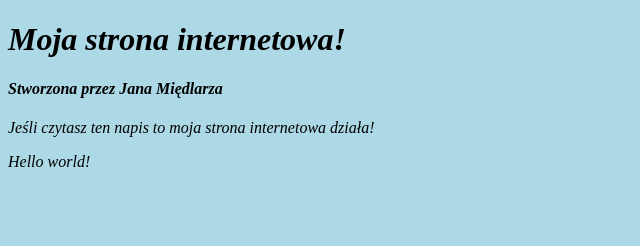
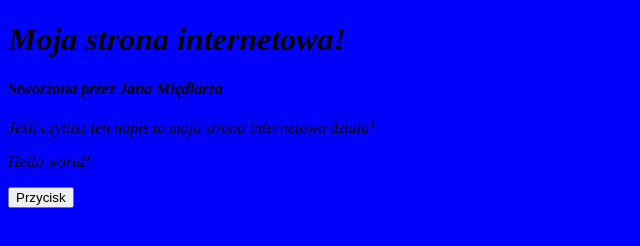
Before and after one commit to HowHowHow54A/HowHowHow54A.github.io, a plain HTML site: page index.html in a window 1280 px wide. Shown: the whole page, without its empty margins (0-640 px from the left). Drawn offline with Linux system fonts and the light colour scheme.

Commit message:
Small changes

```diff
--- a/index.html
+++ b/index.html
@@ -8,5 +8,6 @@
 <h4>Stworzona przez Jana Międlarza</h4>
 <p>Jeśli czytasz ten napis to moja strona internetowa działa!</p>
 <p>Hello world!</p>
+<button>Przycisk</button>
 </body>
 </html>
--- a/style.css
+++ b/style.css
@@ -1,4 +1,4 @@
 body {
-	background-color: lightblue;
+	background-color: blue;
 	font-style: italic;
 }
```
